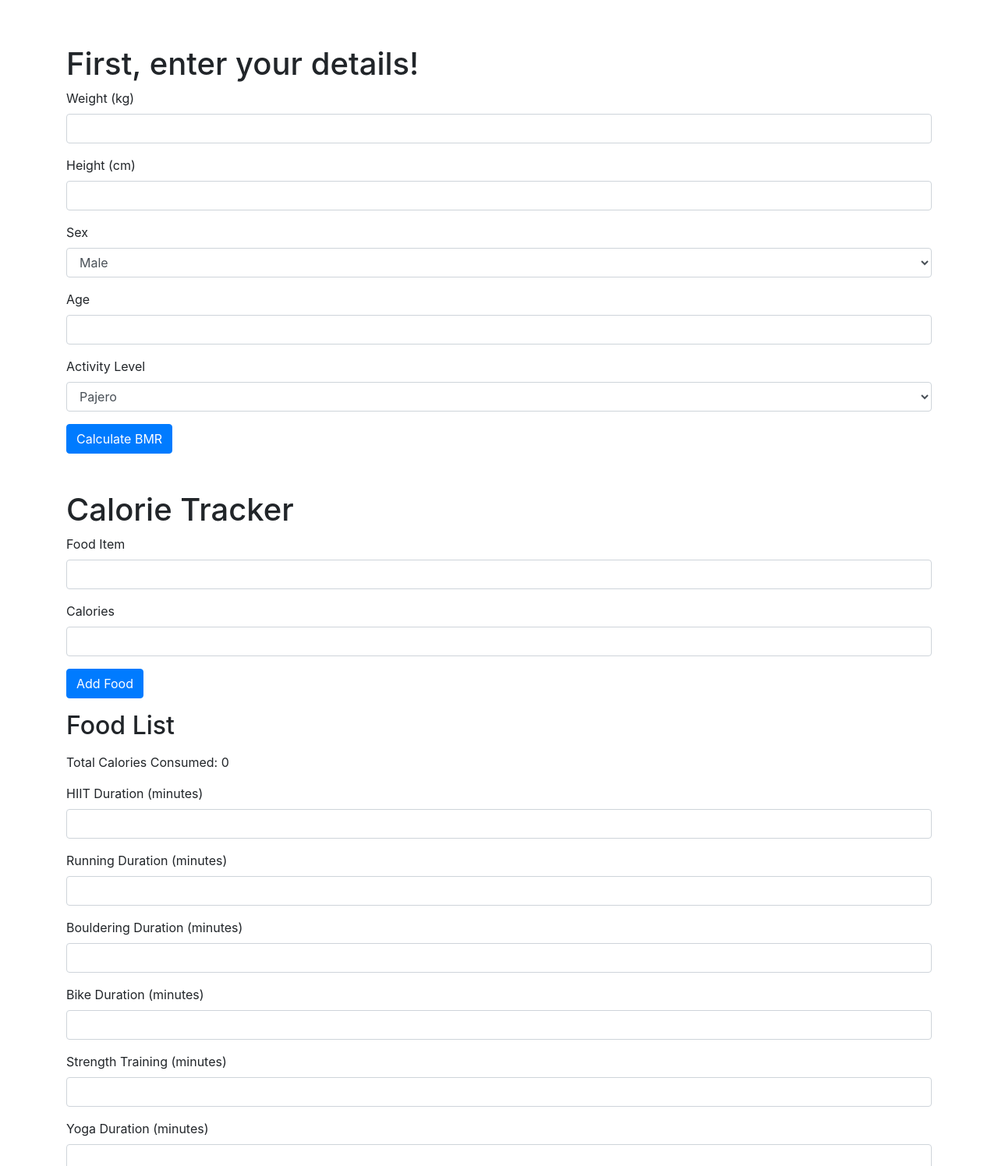
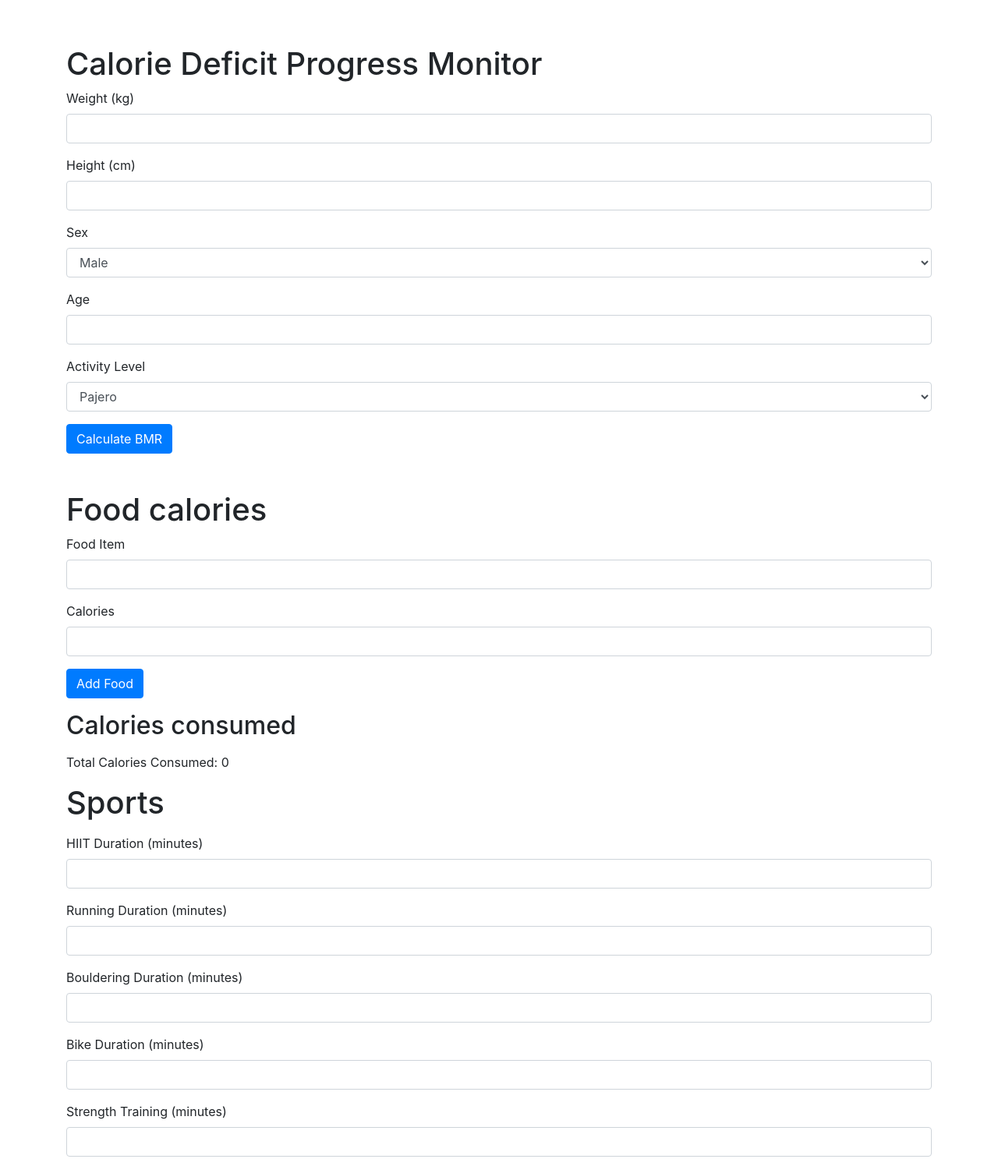
Before and after one commit to pablocubo/Calories-track-app, a plain HTML site: page index.html in a window 1280 px wide. Shown: the top 1496 px of the page at 78% size. Drawn offline with nearby package versions, Linux system fonts and the light colour scheme.

Commit message:
updated titles

```diff
--- a/index.html
+++ b/index.html
@@ -10,7 +10,7 @@
 </head>
 <body>
     <div class="container mt-5">
-        <h1>First, enter your details!</h1>
+        <h1>Calorie Deficit Progress Monitor</h1>
         <!-- BMR Input -->
         <div class="form-group">
             <label for="weight">Weight (kg)</label>
@@ -46,7 +46,7 @@
     </div>
     <div class="container mt-5">
         <!-- Calorie Input -->
-        <h1>Calorie Tracker</h1>
+        <h1>Food calories</h1>
         <div class="form-group">
             <label for="foodName">Food Item</label>
             <input type="text" class="form-control" id="foodName">
@@ -58,11 +58,14 @@
         <button class="btn btn-primary" id="addFood">Add Food</button>
         <!-- Food List and Total Calories Consumed -->
         <div class="mt-3">
-            <h2>Food List</h2>
+            <h2>Calories consumed</h2>
             <ul id="foodList"></ul>
             <p>Total Calories Consumed: <span id="totalCalories">0</span></p>
         </div>
         <!-- Exercise Inputs -->
+        <div>
+            <h1>Sports</h1>
+        </div>
         <div class="form-group mt-3">
             <label for="hiitDuration">HIIT Duration (minutes)</label>
             <input type="number" class="form-control" id="hiitDuration">
```
